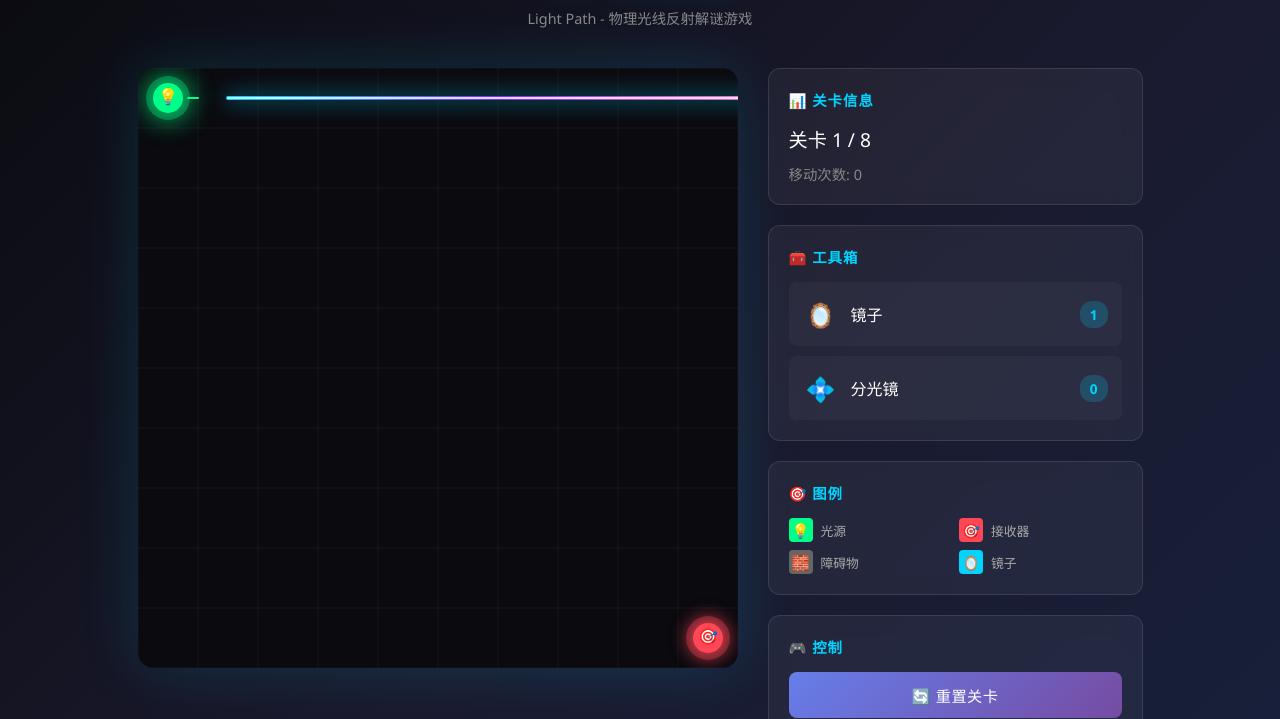
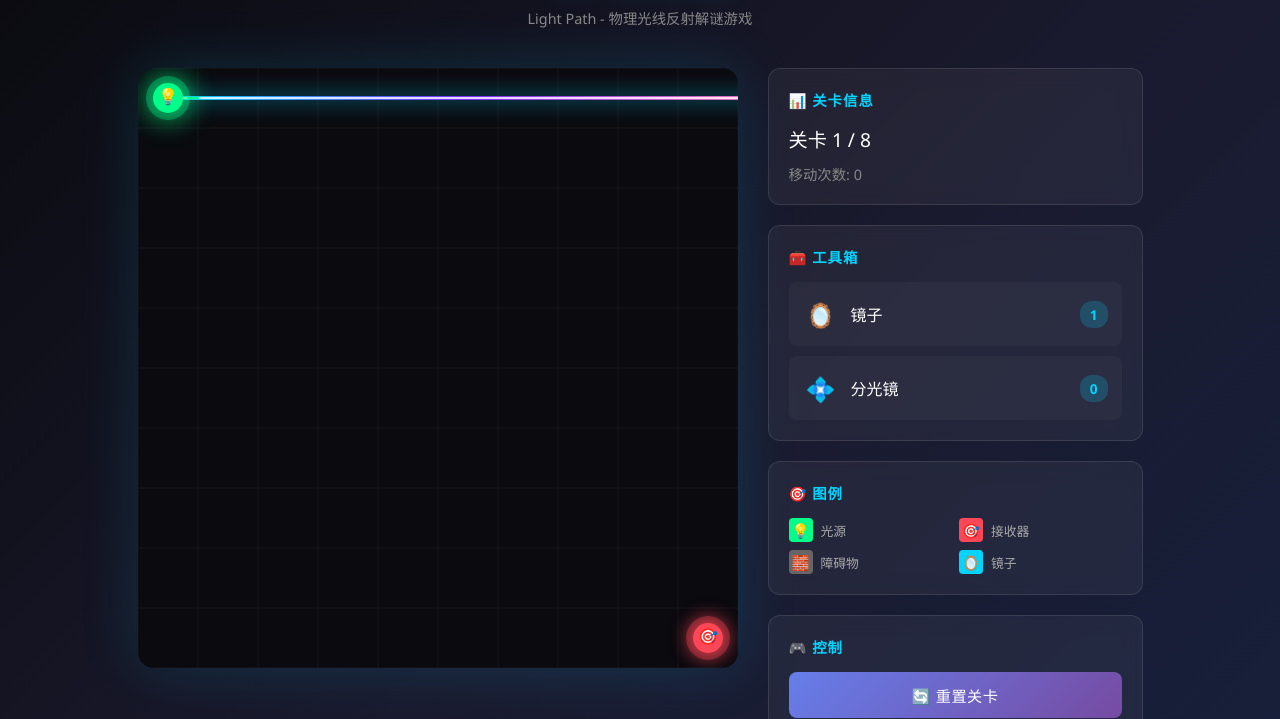
Before and after one commit to chenhaubin/light-path, a plain HTML site: page index.html in a window 1280 px wide. Shown: the part 81-800 px from the top of the page. Drawn offline with Linux system fonts and the light colour scheme.

Commit message:
fix: 修复光源与光线之间的断点
- 在每条光线路径开头添加光源位置
- 光线现在从光源中心连续绘制到接收器

```diff
--- a/index.html
+++ b/index.html
@@ -715,6 +715,17 @@
                     startDir
                 );
 
+                // Add source position to the beginning of each path to remove gap
+                for (const path of this.lightPath) {
+                    if (path.length > 0) {
+                        path.unshift({
+                            x: this.sourcePos.x,
+                            y: this.sourcePos.y,
+                            dir: startDir
+                        });
+                    }
+                }
+
                 this.checkVictory();
             }
 
```
